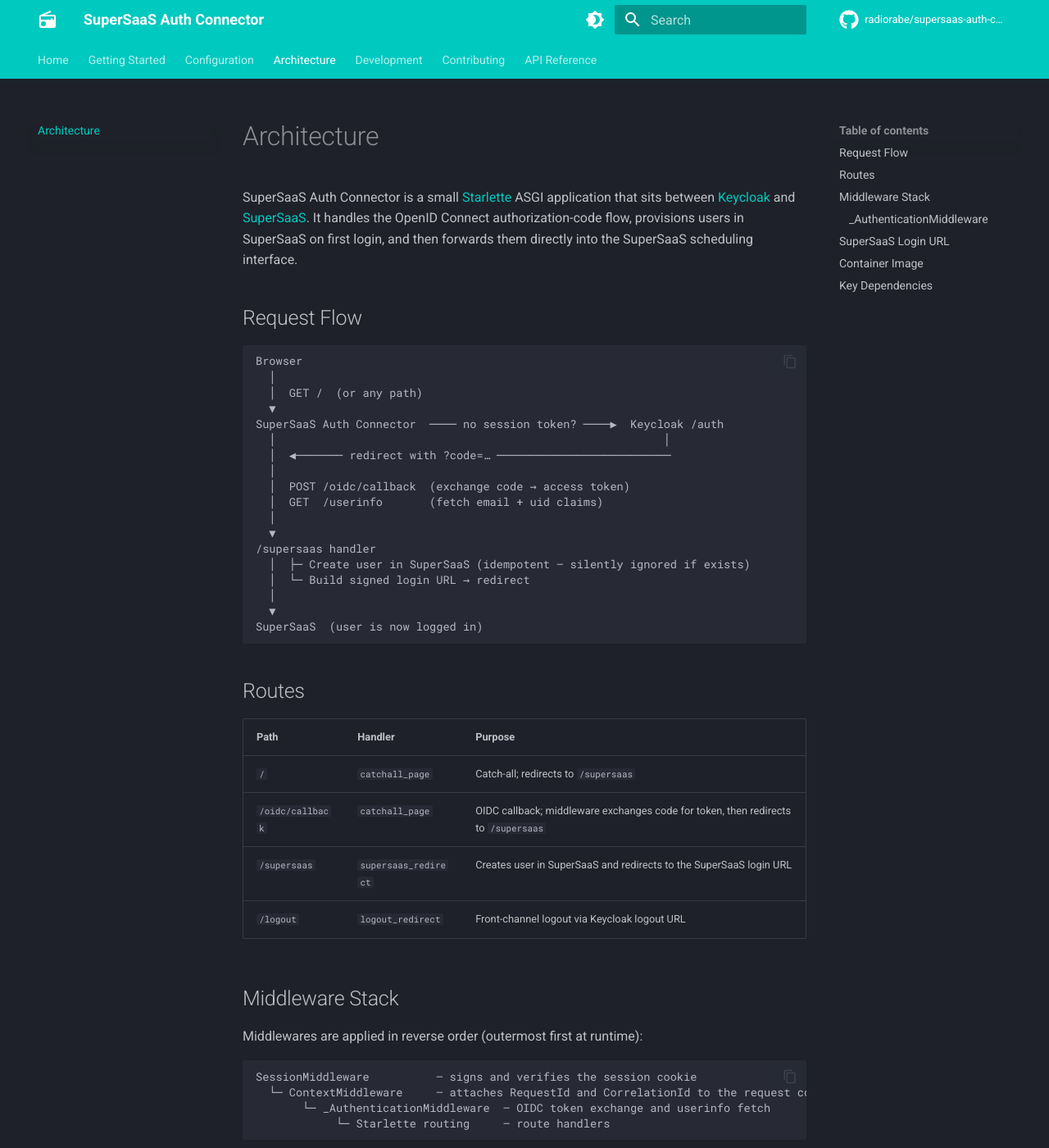
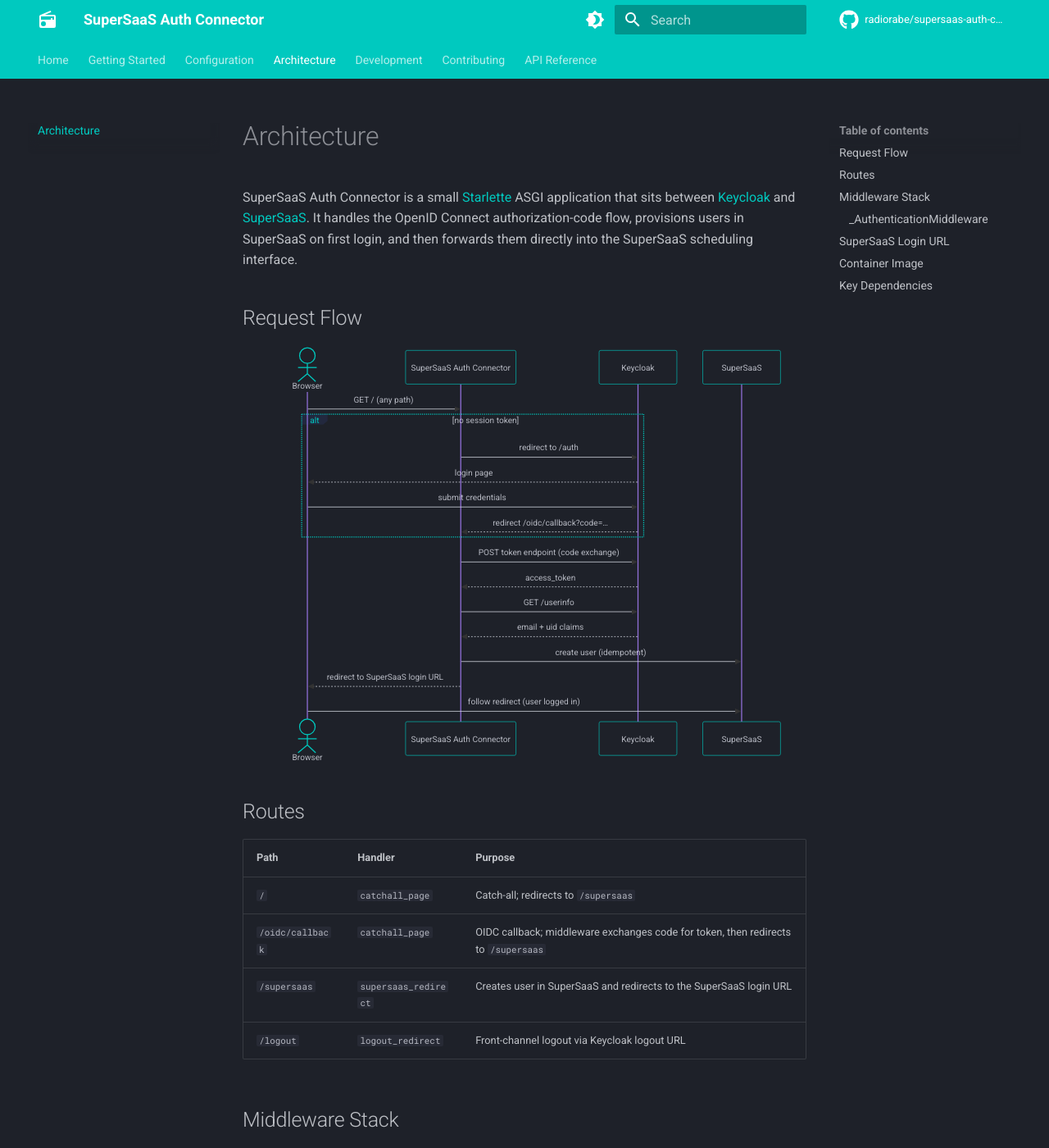
Before and after one commit to radiorabe/supersaas-auth-connector, an MkDocs documentation site: the page built from docs/architecture.md, in a window 1280 px wide and 1400 px high. Shown: the whole window at 82% size. Built offline with MkDocs 1.6.1 and Material for MkDocs 9.7.7, drawn with Linux system fonts in a browser that asks for light colours; comment, search, counter and statistics services are not loaded.

Commit message:
docs: fix CI failures and address review feedback
Agent-Logs-Url: https://github.com/radiorabe/supersaas-auth-connector/sessions/134d186a-64af-444c-bc66-c62ef970c8c6

Co-authored-by: hairmare <116588+hairmare@users.noreply.github.com>

````diff
--- a/docs/architecture.md
+++ b/docs/architecture.md
@@ -8,25 +8,27 @@ SuperSaaS scheduling interface.
 
 ## Request Flow
 
-```
-Browser
-  │
-  │  GET /  (or any path)
-  ▼
-SuperSaaS Auth Connector  ──── no session token? ────▶  Keycloak /auth
-  │                                                          │
-  │  ◀─────── redirect with ?code=… ──────────────────────────
-  │
-  │  POST /oidc/callback  (exchange code → access token)
-  │  GET  /userinfo       (fetch email + uid claims)
-  │
-  ▼
-/supersaas handler
-  │  ├─ Create user in SuperSaaS (idempotent – silently ignored if exists)
-  │  └─ Build signed login URL → redirect
-  │
-  ▼
-SuperSaaS  (user is now logged in)
+```mermaid
+sequenceDiagram
+    actor Browser
+    participant Connector as SuperSaaS Auth Connector
+    participant Keycloak
+    participant SuperSaaS
+
+    Browser->>Connector: GET / (any path)
+    alt no session token
+        Connector->>Keycloak: redirect to /auth
+        Keycloak-->>Browser: login page
+        Browser->>Keycloak: submit credentials
+        Keycloak-->>Connector: redirect /oidc/callback?code=…
+    end
+    Connector->>Keycloak: POST token endpoint (code exchange)
+    Keycloak-->>Connector: access_token
+    Connector->>Keycloak: GET /userinfo
+    Keycloak-->>Connector: email + uid claims
+    Connector->>SuperSaaS: create user (idempotent)
+    Connector-->>Browser: redirect to SuperSaaS login URL
+    Browser->>SuperSaaS: follow redirect (user logged in)
 ```
 
 ## Routes
--- a/docs/css/style.css
+++ b/docs/css/style.css
@@ -44,7 +44,6 @@
 }
 
 .tx-hero__content {
-  flex: 1 1 0;
   color: #fff;
 }
 
@@ -93,25 +92,6 @@
   background-color: rgba(255,255,255,.12);
 }
 
-.tx-hero__image {
-  flex: 0 0 220px;
-  display: flex;
-  justify-content: center;
-  align-items: center;
-}
-
-.tx-hero__image svg {
-  width: 200px;
-  height: 200px;
-  filter: drop-shadow(0 4px 20px rgba(0,0,0,.18));
-}
-
-@media screen and (max-width: 60em) {
-  .tx-hero__image {
-    display: none;
-  }
-}
-
 /* ───────────────────────────────────────────────────
    Feature grid (home page)
 ─────────────────────────────────────────────────── */
--- a/docs/overrides/home.html
+++ b/docs/overrides/home.html
@@ -27,25 +27,6 @@
         >
           Configuration
         </a>
-      </div>
-      <div class="tx-hero__image">
-        <svg xmlns="http://www.w3.org/2000/svg" viewBox="0 0 512 512" fill="none" aria-hidden="true">
-          <circle cx="256" cy="256" r="240" fill="var(--md-primary-fg-color)" opacity=".08"/>
-          <circle cx="256" cy="256" r="170" fill="var(--md-primary-fg-color)" opacity=".06"/>
-          <circle cx="256" cy="256" r="100" fill="var(--md-primary-fg-color)" opacity=".10"/>
-          <!-- Key body -->
-          <circle cx="200" cy="210" r="58" stroke="var(--md-primary-fg-color)" stroke-width="20" fill="none"/>
-          <rect x="240" y="200" width="120" height="20" rx="6" fill="var(--md-primary-fg-color)"/>
-          <rect x="332" y="220" width="20" height="30" rx="4" fill="var(--md-primary-fg-color)"/>
-          <rect x="302" y="220" width="20" height="22" rx="4" fill="var(--md-primary-fg-color)"/>
-          <!-- Arrow down: Keycloak → Connector → SuperSaaS -->
-          <line x1="256" y1="290" x2="256" y2="340" stroke="var(--md-primary-fg-color)" stroke-width="6" stroke-linecap="round" opacity=".7"/>
-          <polygon points="256,360 242,338 270,338" fill="var(--md-primary-fg-color)" opacity=".7"/>
-          <!-- SuperSaaS box hint -->
-          <rect x="196" y="365" width="120" height="52" rx="8" fill="var(--md-primary-fg-color)" opacity=".20"/>
-          <line x1="214" y1="383" x2="298" y2="383" stroke="var(--md-primary-fg-color)" stroke-width="5" stroke-linecap="round" opacity=".65"/>
-          <line x1="214" y1="399" x2="278" y2="399" stroke="var(--md-primary-fg-color)" stroke-width="5" stroke-linecap="round" opacity=".65"/>
-        </svg>
       </div>
     </div>
   </section>
--- a/mkdocs.yaml
+++ b/mkdocs.yaml
@@ -54,7 +54,11 @@ markdown_extensions:
     anchor_linenums: true
 - pymdownx.inlinehilite
 - pymdownx.snippets
-- pymdownx.superfences
+- pymdownx.superfences:
+    custom_fences:
+      - name: mermaid
+        class: mermaid
+        format: !!python/name:pymdownx.superfences.fence_code_format
 
 extra_css:
 - css/style.css
@@ -76,23 +80,6 @@ plugins:
         options:
           show_source: true
           show_root_heading: true
-- llmstxt:
-    markdown_description: |
-      SuperSaaS Auth Connector bridges Keycloak OIDC authentication with SuperSaaS user
-      management. It is a small Starlette application delivered as a container image.
-      When a user authenticates via Keycloak, the connector creates a corresponding
-      user account in SuperSaaS (if it does not already exist) and then forwards the
-      user directly into SuperSaaS via the SuperSaaS login API.
-    sections:
-      Guide:
-        - getting-started.md
-        - configuration.md
-        - architecture.md
-      Development:
-        - development.md
-        - contributing.md
-      Reference:
-        - reference/index.md
 
 nav:
   - Home: index.md
--- a/pyproject.toml
+++ b/pyproject.toml
@@ -35,14 +35,11 @@ pytest-random-order = "^1.2.0"
 pytest-ruff = "^0.5"
 requests-mock = "^1.12.1"
 ruff = "^0.15.8"
-
-[tool.poetry.group.docs.dependencies]
 mkdocs = ">=1.6,<2.0"
 mkdocs-material = ">=9.0"
 mkdocs-section-index = ">=0.3"
 mkdocs-autorefs = ">=1.0"
 mkdocstrings = {version = ">=0.25", extras = ["python"]}
-mkdocs-llmstxt = ">=0.1"
 
 [tool.pytest.ini_options]
 addopts = "-ra -q --random-order --doctest-glob='*.md' --doctest-modules --cov=sac --cov-fail-under=100 --ruff --mypy --ignore docs/"
````
Also changed, not shown: docs/llms.txt (added, +22 -0 lines), 1 other file.
